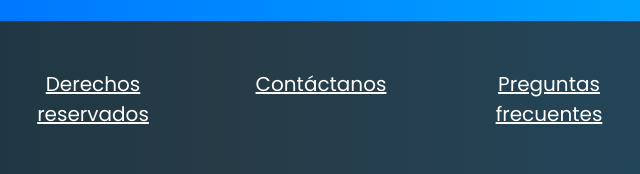
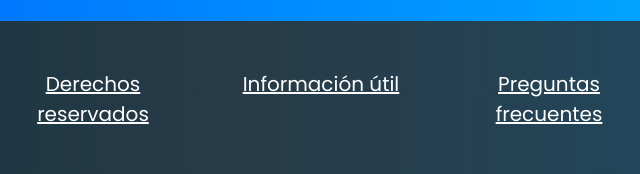
Before and after one commit to SimonS89/bootstrap, a plain HTML site: page posiciones.html in a window 1280 px wide. Shown: the part 3210-3384 px from the top of the page, 91-731 px from the left. Drawn offline with nearby package versions, Linux system fonts and the light colour scheme.

Commit message:
[Fix] footer change informacion util html

```diff
--- a/posiciones.html
+++ b/posiciones.html
@@ -1956,7 +1956,7 @@
                         <div class="container fs-5">
                                 <div class="row text-center">
                                         <div class="col-12 col-lg"> <a href="#">Derechos reservados</a> </div>
-                                <div class="col-12 col-lg"> <a href="contacto.html">Contáctanos</a>
+                                        <div class="col-12 col-lg"> <a href="informacion.html">Información útil</a>
                                         </div>
                                         <div class="col-12 col-lg"> <a href="#"> Preguntas frecuentes</a>
                                         </div>
@@ -1971,6 +1971,7 @@
                 </footer>
 
                 <!-- /Footer-->
+
 
         <!-- Bootstrap Js -->
         <script src="https://cdn.jsdelivr.net/npm/bootstrap@5.1.3/dist/js/bootstrap.bundle.min.js"
```
Also changed, not shown: clubes.html (+2 -1 lines), fixture.html (+2 -1 lines), historia.html (+2 -1 lines), index.html (+1 -1 lines), informacion.html (+2 -1 lines), jugadores.html (+2 -1 lines), login.html (+3 -1 lines), resultados.html (+3 -2 lines). Lines whose indentation alone changed are shown as unchanged.
